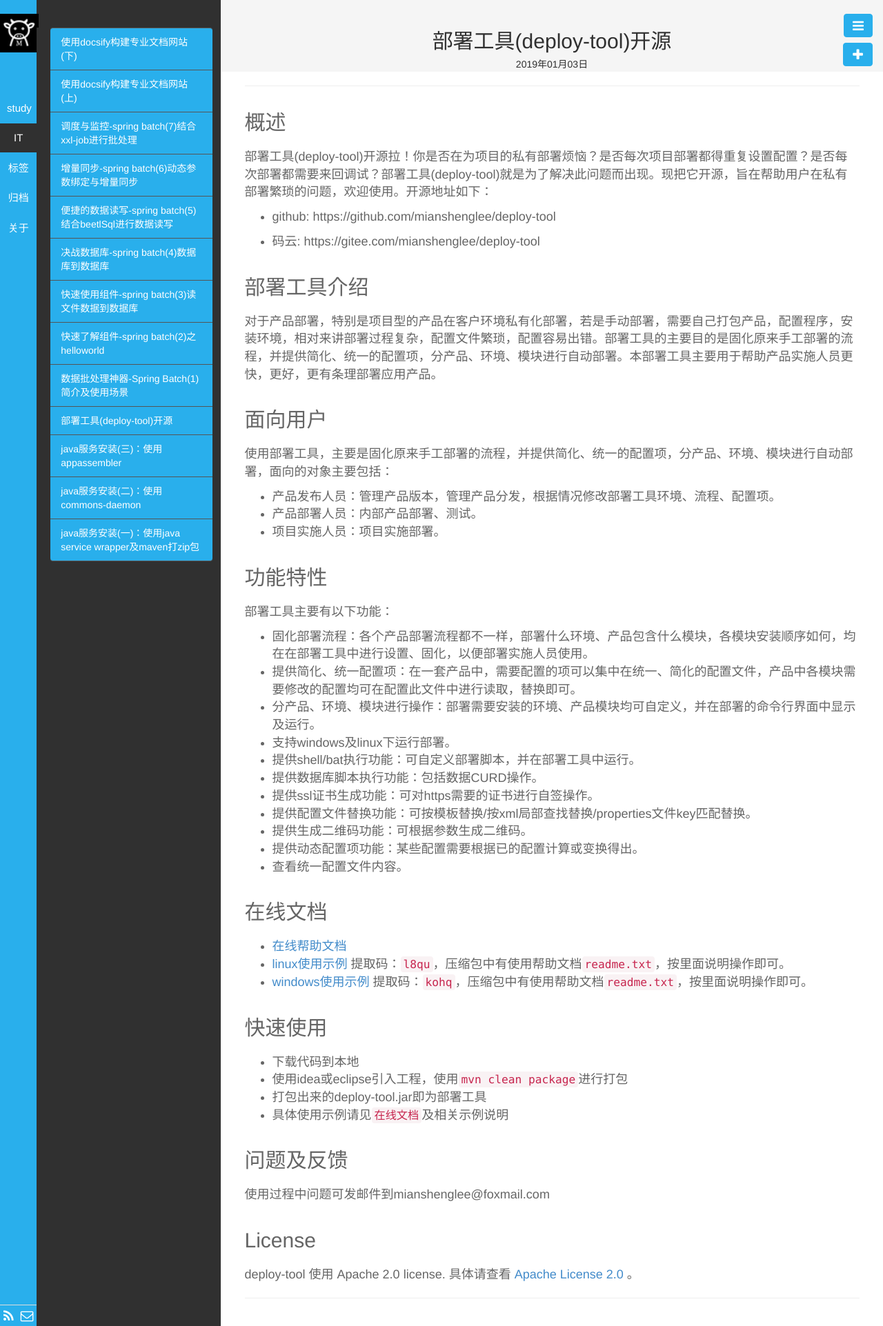
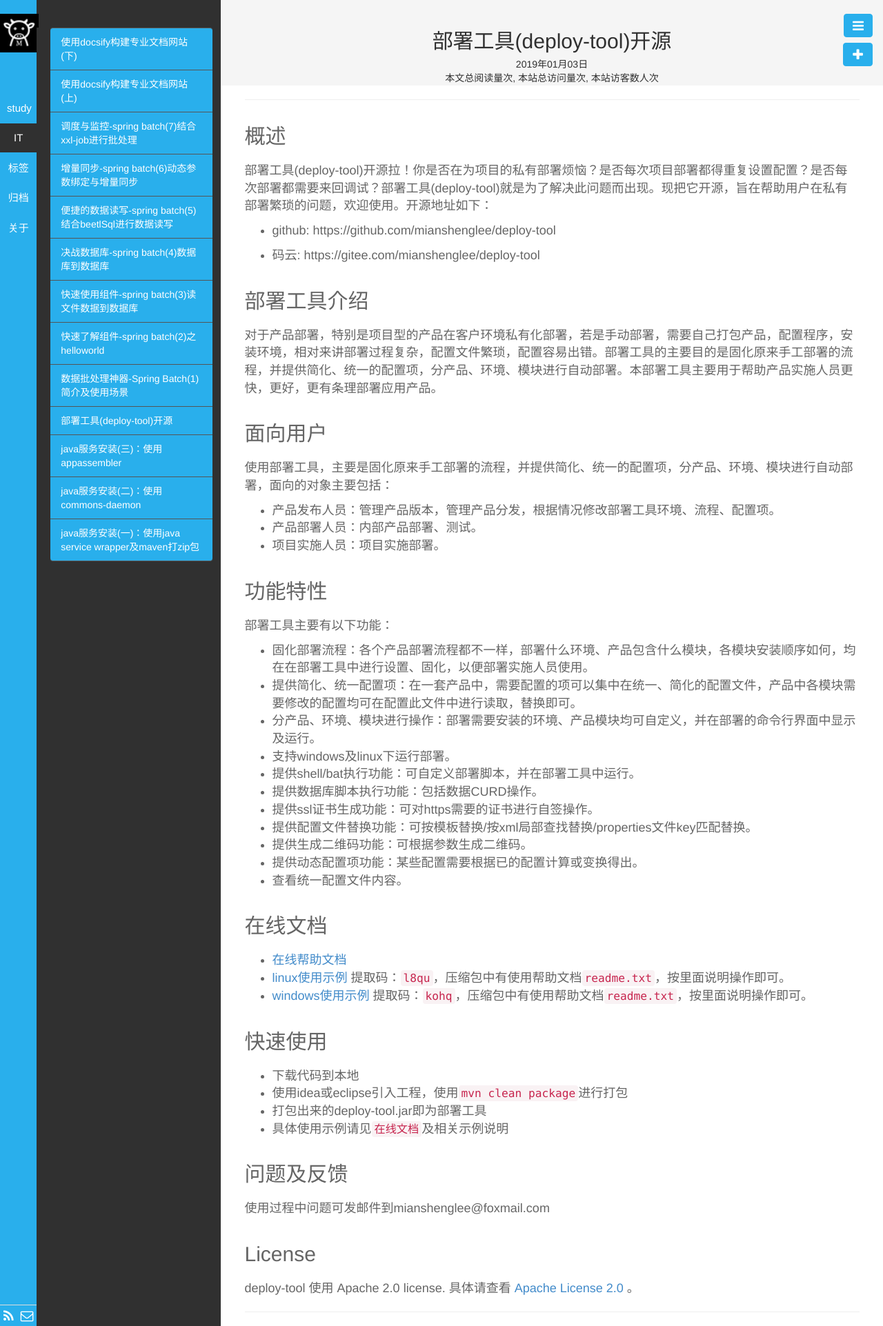
Before and after one commit to mianshenglee/mianshenglee.github.io, a Jekyll site: the page built from _posts/IT/2019-01-03-opensource-deploytool.md, in a window 1280 px wide. Shown: the whole page at 69% size. Built offline with Jekyll 4.4.1, drawn with Linux system fonts in a browser that asks for light colours; comment, search, counter and statistics services are not loaded.

Commit message:
修改统计

```diff
--- a/_layouts/post.html
+++ b/_layouts/post.html
@@ -6,6 +6,19 @@
     <br>
     <h2 id="#identifier">{{ page.title }}</h2>
     {{ page.date | date:"%Y年%m月%d日" }}
+	<br>
+	<!--不蒜子pv/uv统计-->
+	<div class="post-meta">
+			<span id="busuanzi_container_page_pv">
+			  本文总阅读量<span id="busuanzi_value_page_pv"></span>次,
+			</span>
+			<span id="busuanzi_container_site_pv">
+				本站总访问量<span id="busuanzi_value_site_pv"></span>次,
+			</span>
+			<span id="busuanzi_container_site_uv">
+			  本站访客数<span id="busuanzi_value_site_uv"></span>人次
+			</span>
+	</div>
   </div>
   <div class="col-md-13 aside3-content">
     <hr>
```
